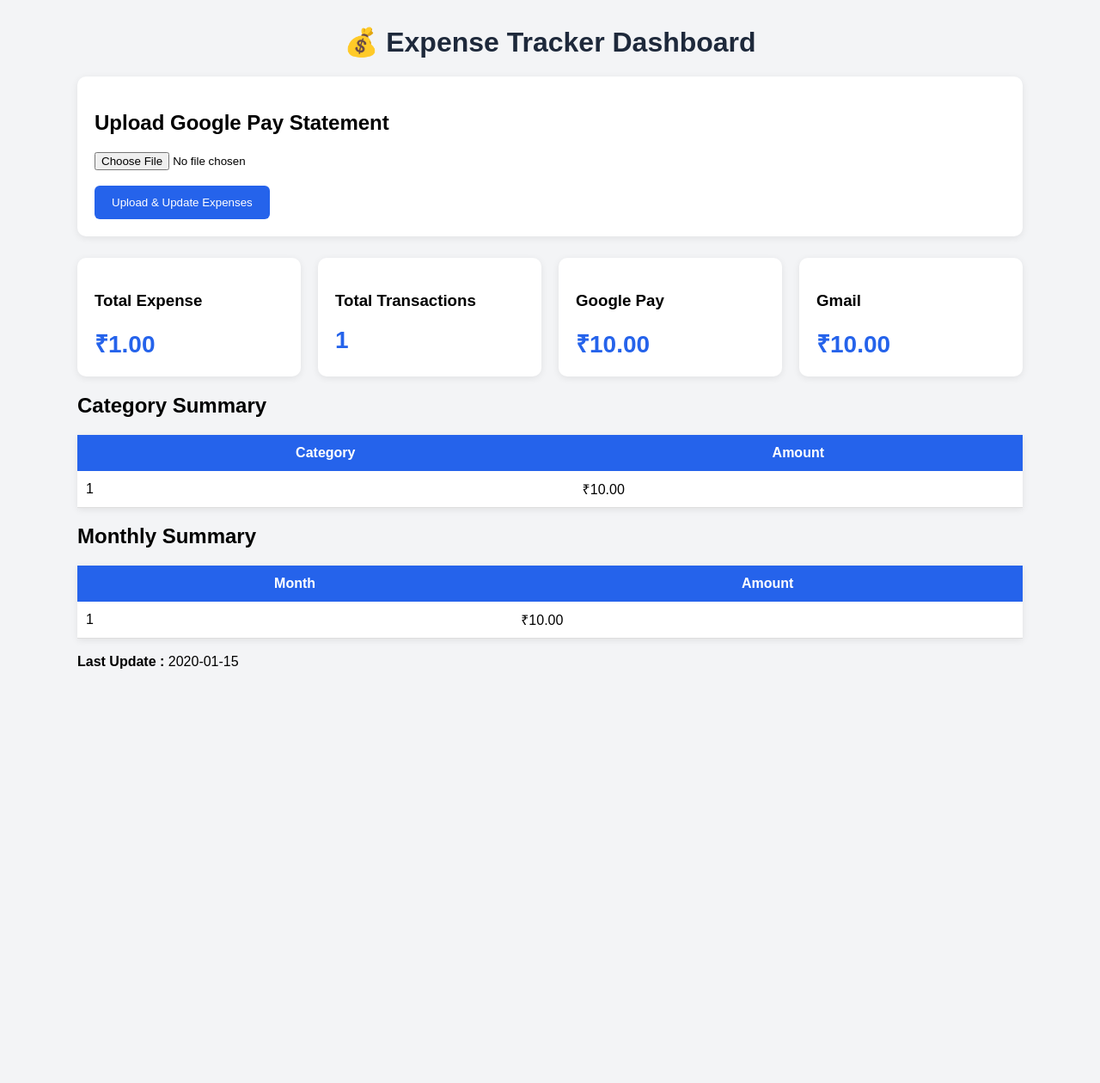
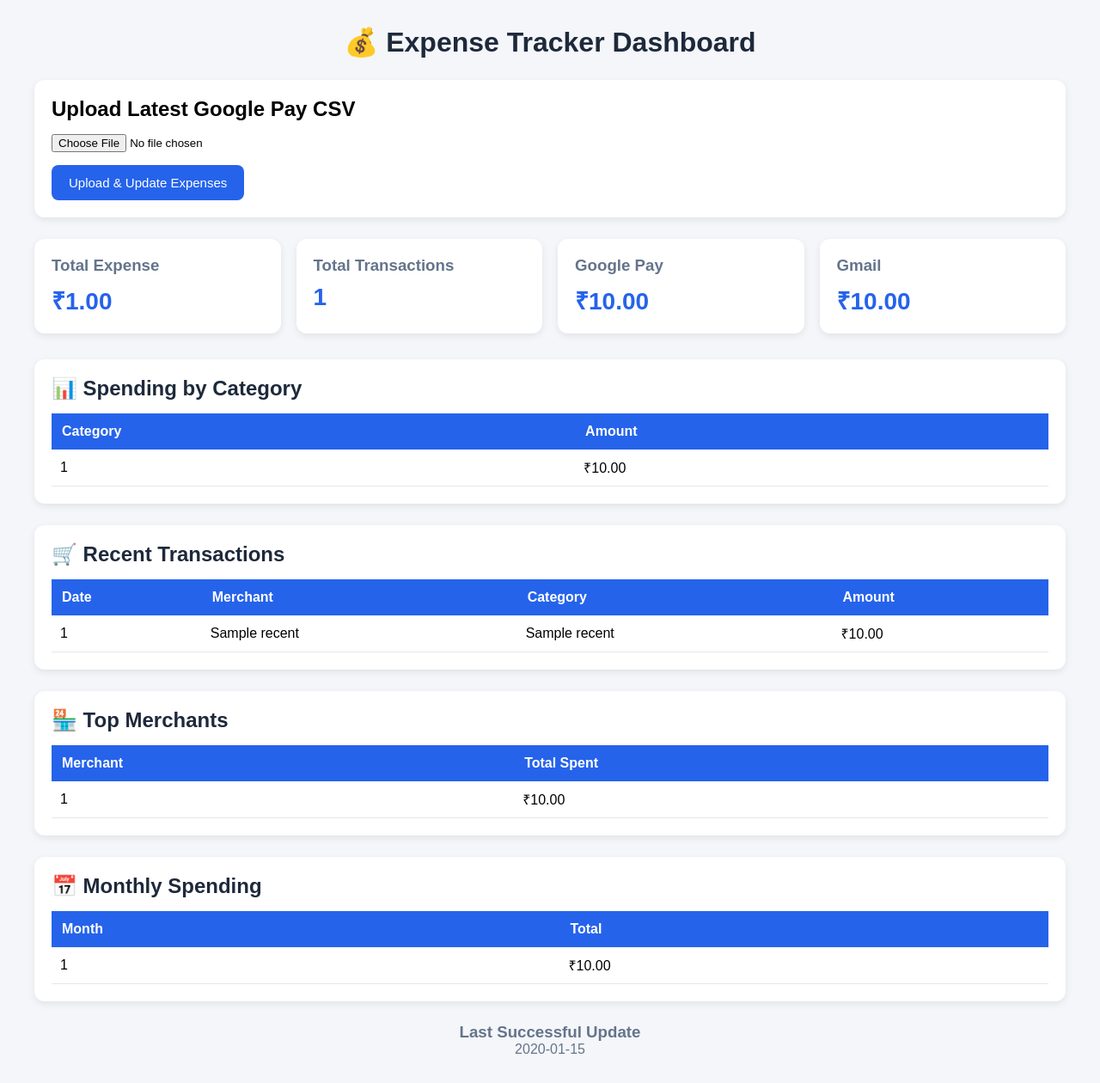
Before and after one commit to GuruChan05/ExpenseTracker, a Flask app: template templates/dashboard.html in a window 1280 px wide. Shown: the whole page at 86% size. Before the commit the page ends 778 px from the top, so only its background shows below. Run offline with Flask 3, Linux system fonts and the light colour scheme; the template is opened without the code that fills it: most values are stand-ins (such as "Sample title", 1, 10 or a date in 2020).

Commit message:
Fix Vercel upload update

```diff
--- a/templates/dashboard.html
+++ b/templates/dashboard.html
@@ -1,72 +1,49 @@
+
 <!DOCTYPE html>
-<html>
-
+<html lang="en">
 <head>
-
-    <title>Expense Tracker</title>
+    <meta charset="UTF-8">
+    <meta name="viewport" content="width=device-width, initial-scale=1.0">
+    <title>Expense Tracker Dashboard</title>
 
     <style>
+        *{
+            margin:0;
+            padding:0;
+            box-sizing:border-box;
+            font-family:Arial, Helvetica, sans-serif;
+        }
 
         body{
-            font-family:Arial;
-            background:#f3f4f6;
-            margin:30px;
+            background:#f4f6f9;
+            padding:30px;
         }
 
         .container{
-            max-width:1100px;
+            max-width:1200px;
             margin:auto;
         }
 
         h1{
             text-align:center;
+            margin-bottom:25px;
             color:#1e293b;
         }
 
-        .upload{
+        .upload-box{
             background:white;
             padding:20px;
-            border-radius:10px;
+            border-radius:12px;
             margin-bottom:25px;
-            box-shadow:0 2px 8px rgba(0,0,0,.08);
+            box-shadow:0 3px 8px rgba(0,0,0,.08);
         }
 
-        .cards{
-            display:grid;
-            grid-template-columns:repeat(auto-fit,minmax(220px,1fr));
-            gap:20px;
+        .upload-box h2{
+            margin-bottom:15px;
         }
 
-        .card{
-            background:white;
-            padding:20px;
-            border-radius:10px;
-            box-shadow:0 2px 8px rgba(0,0,0,.08);
-        }
-
-        .value{
-            font-size:28px;
-            font-weight:bold;
-            color:#2563eb;
-        }
-
-        table{
-            width:100%;
-            border-collapse:collapse;
-            margin-top:15px;
-            background:white;
-            box-shadow:0 2px 8px rgba(0,0,0,.08);
-        }
-
-        th{
-            background:#2563eb;
-            color:white;
-            padding:12px;
-        }
-
-        td{
-            padding:10px;
-            border-bottom:1px solid #ddd;
+        input[type=file]{
+            margin-bottom:15px;
         }
 
         button{
@@ -74,34 +51,103 @@
             color:white;
             border:none;
             padding:12px 20px;
-            border-radius:6px;
+            border-radius:8px;
             cursor:pointer;
+            font-size:15px;
+        }
+
+        button:hover{
+            background:#1d4ed8;
+        }
+
+        .cards{
+            display:grid;
+            grid-template-columns:repeat(auto-fit,minmax(220px,1fr));
+            gap:18px;
+            margin-bottom:30px;
+        }
+
+        .card{
+            background:white;
+            border-radius:12px;
+            padding:20px;
+            box-shadow:0 3px 8px rgba(0,0,0,.08);
+        }
+
+        .card h3{
+            color:#64748b;
+            margin-bottom:10px;
+        }
+
+        .value{
+            font-size:28px;
+            color:#2563eb;
+            font-weight:bold;
+        }
+
+        .section{
+            background:white;
+            border-radius:12px;
+            padding:20px;
+            margin-bottom:25px;
+            box-shadow:0 3px 8px rgba(0,0,0,.08);
+        }
+
+        .section h2{
+            margin-bottom:15px;
+            color:#1e293b;
+        }
+
+        table{
+            width:100%;
+            border-collapse:collapse;
+        }
+
+        th{
+            background:#2563eb;
+            color:white;
+            padding:12px;
+            text-align:left;
+        }
+
+        td{
+            padding:10px;
+            border-bottom:1px solid #e5e7eb;
+        }
+
+        tr:hover{
+            background:#f8fafc;
         }
 
         .success{
             background:#dcfce7;
             color:#166534;
-            padding:10px;
-            border-radius:6px;
+            padding:12px;
+            border-radius:8px;
             margin-bottom:15px;
         }
 
         .error{
             background:#fee2e2;
             color:#991b1b;
-            padding:10px;
-            border-radius:6px;
+            padding:12px;
+            border-radius:8px;
             margin-bottom:15px;
         }
 
         .warning{
             background:#fef3c7;
             color:#92400e;
-            padding:10px;
-            border-radius:6px;
+            padding:12px;
+            border-radius:8px;
             margin-bottom:15px;
         }
 
+        .footer{
+            text-align:center;
+            color:#64748b;
+            margin-top:20px;
+        }
     </style>
 
 </head>
@@ -122,36 +168,31 @@
         {% endif %}
     {% endwith %}
 
-    <div class="upload">
+    <!-- Upload CSV -->
+    <div class="upload-box">
 
-    <h2>Upload Google Pay Statement</h2>
+        <h2>Upload Latest Google Pay CSV</h2>
 
-    <form
-        action="/update"
-        method="POST"
-        enctype="multipart/form-data">
+        <form action="/update" method="POST" enctype="multipart/form-data">
 
             <input
+                type="file"
+                name="csv_file"
+                accept=".csv"
+                required
+            >
 
-            type="file"
-
-            name="expense_file"
-
-            accept=".csv,.pdf,.png,.jpg,.jpeg"
-
-            required>
-
-        <br><br>
+            <br>
 
             <button type="submit">
-
                 Upload & Update Expenses
-
             </button>
 
         </form>
 
     </div>
+
+    <!-- Summary Cards -->
     <div class="cards">
 
         <div class="card">
@@ -184,7 +225,10 @@
 
     </div>
 
-    <h2>Category Summary</h2>
+    <!-- Category Split -->
+    <div class="section">
+
+        <h2>📊 Spending by Category</h2>
 
         <table>
 
@@ -204,13 +248,72 @@
 
         </table>
 
-    <h2>Monthly Summary</h2>
+    </div>
+
+    <!-- Recent Transactions -->
+    <div class="section">
+
+        <h2>🛒 Recent Transactions</h2>
+
+        <table>
+
+            <tr>
+                <th>Date</th>
+                <th>Merchant</th>
+                <th>Category</th>
+                <th>Amount</th>
+            </tr>
+
+            {% for t in recent %}
+
+            <tr>
+                <td>{{t[0]}}</td>
+                <td>{{t[1]}}</td>
+                <td>{{t[2]}}</td>
+                <td>₹{{"%.2f"|format(t[3])}}</td>
+            </tr>
+
+            {% endfor %}
+
+        </table>
+
+    </div>
+
+    <!-- Top Merchants -->
+    <div class="section">
+
+        <h2>🏪 Top Merchants</h2>
+
+        <table>
+
+            <tr>
+                <th>Merchant</th>
+                <th>Total Spent</th>
+            </tr>
+
+            {% for m in merchants %}
+
+            <tr>
+                <td>{{m[0]}}</td>
+                <td>₹{{"%.2f"|format(m[1])}}</td>
+            </tr>
+
+            {% endfor %}
+
+        </table>
+
+    </div>
+
+    <!-- Monthly Summary -->
+    <div class="section">
+
+        <h2>📅 Monthly Spending</h2>
 
         <table>
 
             <tr>
                 <th>Month</th>
-            <th>Amount</th>
+                <th>Total</th>
             </tr>
 
             {% for row in stats.monthly_totals %}
@@ -224,15 +327,19 @@
 
         </table>
 
-    <br>
+    </div>
 
-    <b>Last Update :</b>
+    <div class="footer">
+
+        <h3>Last Successful Update</h3>
 
         {% if last_update %}
             {{last_update}}
         {% else %}
-        Never Updated
+            No updates yet
         {% endif %}
+
+    </div>
 
 </div>
 
--- a/web_app.py
+++ b/web_app.py
@@ -13,7 +13,9 @@ import tempfile
 from database import (
     initialize_database,
     get_dashboard_stats,
-    get_last_update
+    get_last_update,
+    get_recent_transactions,
+    get_top_merchants
 )
 
 from update_expenses import run_update
@@ -35,12 +37,17 @@ def dashboard():
 
     last_update = get_last_update()
 
+    recent = get_recent_transactions()
+
+    merchants = get_top_merchants()
+
     return render_template(
         "dashboard.html",
         stats=stats,
-        last_update=last_update
+        last_update=last_update,
+        recent=recent,
+        merchants=merchants
     )
-
 
 # ===============================
 # UPLOAD + UPDATE
```
Also changed, not shown: database.py (+50 -0 lines). Lines whose indentation alone changed are shown as unchanged.
